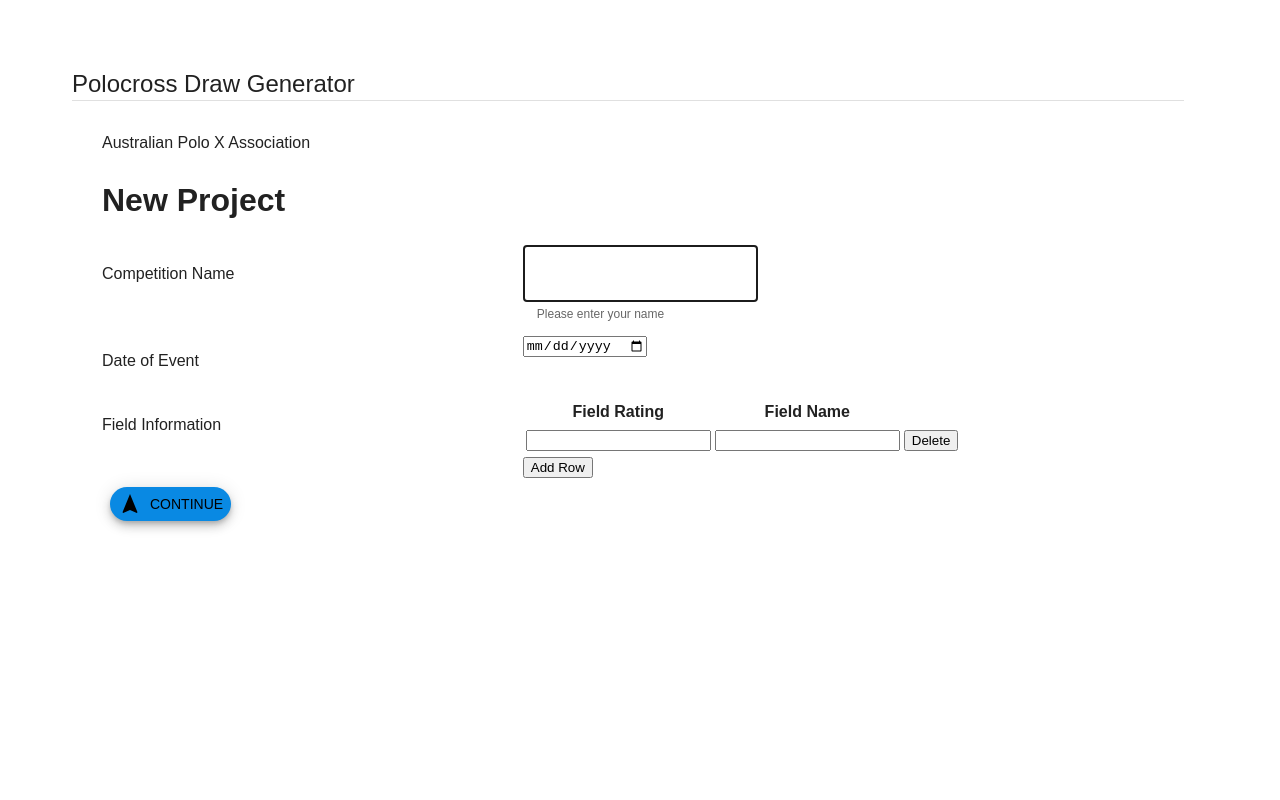
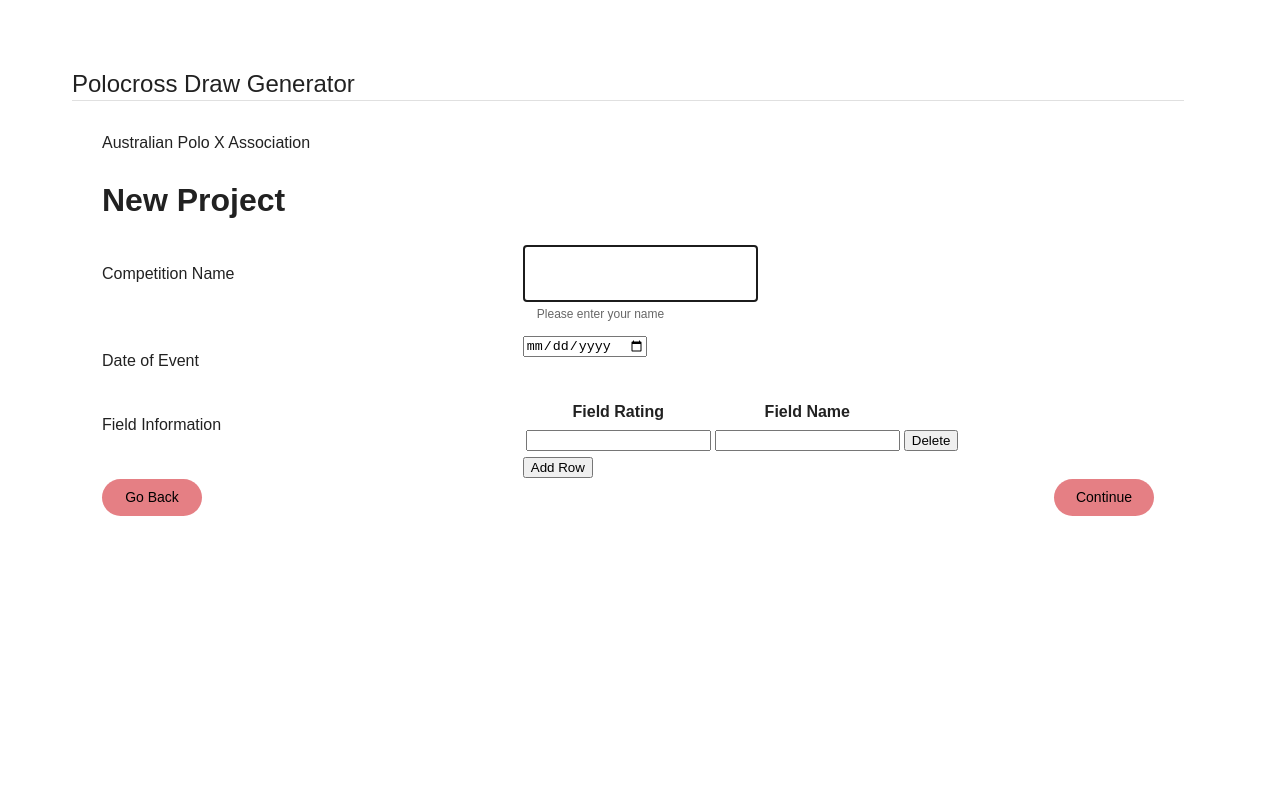
Before and after one commit to tristanduncombe/hacakaton-tbd, a React (Create React App) app: page /createproject in a window 1280 px wide. Shown: the top 800 px of the page. Built offline with nearby package versions, Linux system fonts and the light colour scheme.

Commit message:
Editing buttons on create and starting import page

```diff
--- a/src/components/create_project/CreateProject.tsx
+++ b/src/components/create_project/CreateProject.tsx
@@ -5,6 +5,8 @@ import Grid from "@mui/material/Grid";
 import React, { useState } from "react";
 import { Fab, TextField } from "@mui/material";
 import NavigationIcon from "@mui/icons-material/Navigation";
+import CustomButton from "../button/Button";
+import { useNavigate } from "react-router-dom";
 
 // const Item = styled(Paper)(({ theme }) => ({
 //     backgroundColor: theme.palette.mode === 'dark' ? '#1A2027' : '#fff',
@@ -16,8 +18,8 @@ import NavigationIcon from "@mui/icons-material/Navigation";
 
 export default function CreateProject() {
   const [date, setDate] = useState();
-
   const [rows, setRows] = useState([{ rating: "", name: "" }]);
+  const navigate = useNavigate();
 
   const addRow = () => {
     setRows([...rows, { rating: "", name: "" }]);
@@ -34,6 +36,14 @@ export default function CreateProject() {
     const newRows = [...rows];
     newRows.splice(index, 1);
     setRows(newRows);
+  };
+
+  const nextPage = () => {
+    navigate("/import");
+  };
+
+  const prevPage = () => {
+    navigate("/");
   };
 
   function setValue(newValue: any): void {
@@ -111,12 +121,15 @@ export default function CreateProject() {
         </Grid>
       </Box>
 
-      <Box sx={{ "& > :not(style)": { m: 1 } }}>
-        <Fab variant="extended" size="small" color="primary">
-          <NavigationIcon sx={{ mr: 1 }} />
-          Continue
-        </Fab>
-      </Box>
+
+      <div style={{display:'flex', justifyContent:'space-between'}}>
+        <CustomButton text="Go Back" onClick={prevPage} />
+        <CustomButton text="Continue" onClick={nextPage} />
+      </div>
+
+
+
+
     </React.Fragment>
   );
 }
--- /dev/null
+++ b/src/components/import/import.tsx
@@ -0,0 +1,31 @@
+import React, { useRef } from "react";
+import CustomButton from "../button/Button";
+import { Button } from "@mui/material";
+
+export default function Import() {
+
+
+    const inputRef = useRef<HTMLInputElement>(null);
+
+    const handleFileSelect = (event: any) => {
+    const file = event.target.files[0];
+    console.log(file);
+    };
+
+
+
+  return (
+    <div className="App">
+
+        <CustomButton text="Import CSV File" onClick={() => {
+          if (inputRef.current) {
+            // Call the click() method on inputRef.current
+            inputRef.current.click();
+          }
+        }} />
+      <input type="file" ref={inputRef} onChange={handleFileSelect} style={{ display: "none" }} />
+    </div>
+
+  );
+
+}
--- a/src/routes.ts
+++ b/src/routes.ts
@@ -3,6 +3,7 @@ import CreateProject from "./components/create_project/CreateProject";
 import Home from "./components/home/home";
 import { HomeProps } from "./components/home/home";
 import { FC } from "react";
+import Import from "./components/import/import";
 
 export interface Route<T = {}> {
   key: string;
@@ -28,4 +29,11 @@ export const routes: Array<Route<HomeProps>> = [
     enabled: true,
     component: CreateProject,
   },
+  {
+    key: "import-route",
+    title: "Import",
+    path: "/import",
+    enabled: true,
+    component: Import,
+  },
 ];
```
Also changed, not shown: 1 other file (tests, documents, lock files or other folders).
